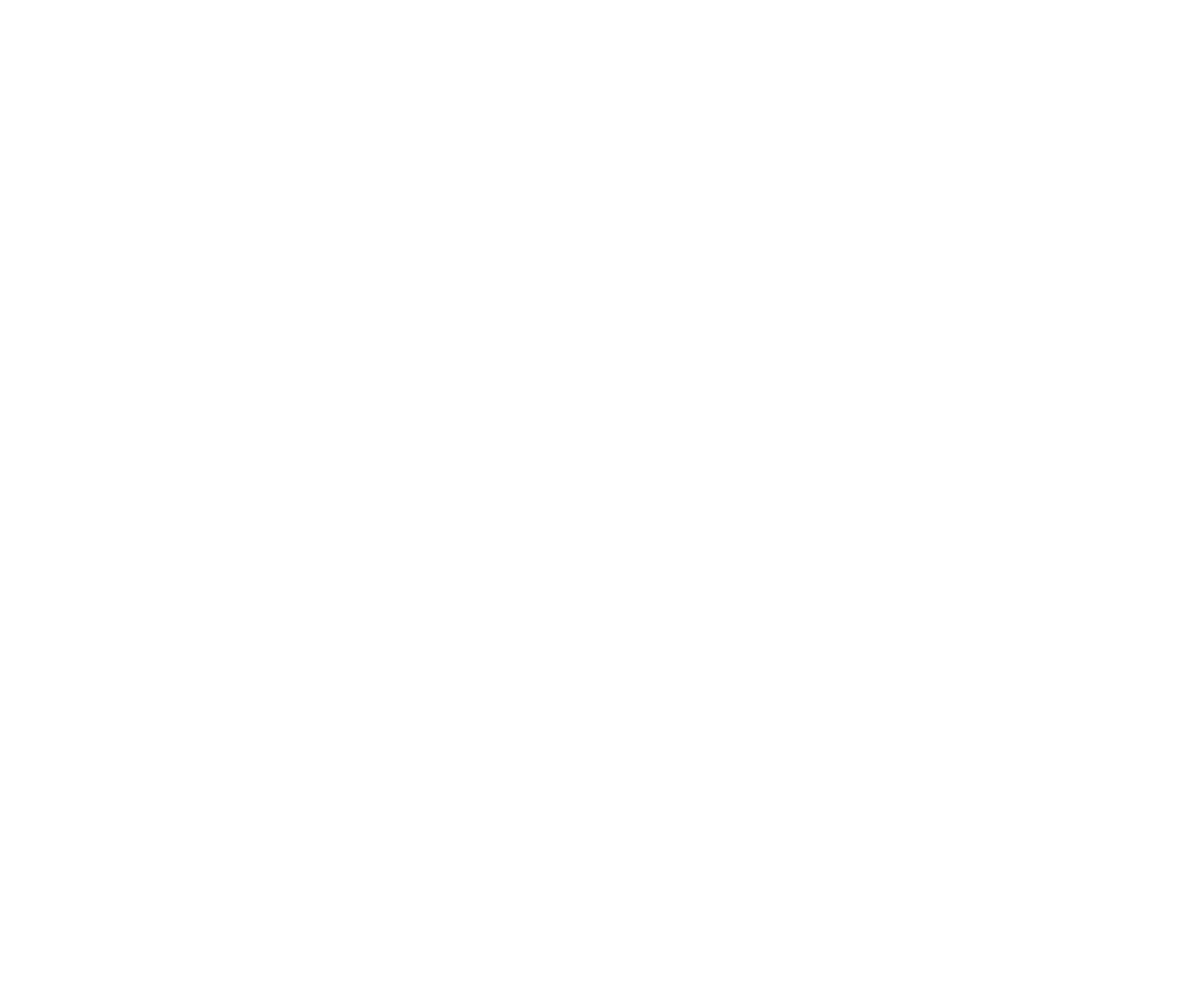
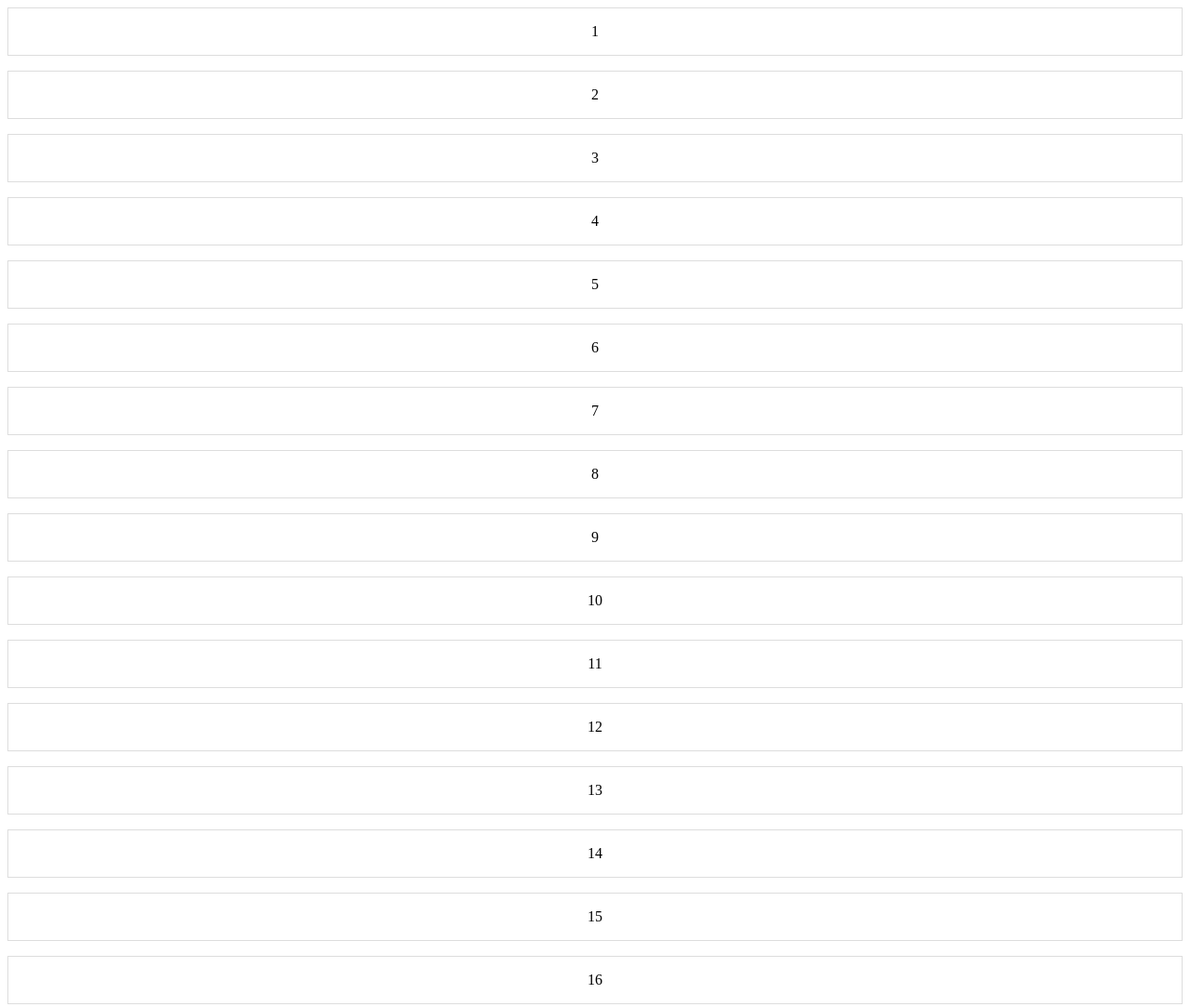
Before and after one commit to JuniorBaez-ux/ETCH-A-SKETCH, a plain HTML site: page index.html in a window 1280 px wide. Shown: the top 1083 px of the page at 93% size. Before the commit the page ends 800 px from the top, so only its background shows below. Drawn offline with Linux system fonts and the light colour scheme.

Commit message:
Implementing the grids for the project.

```diff
--- a/index.html
+++ b/index.html
@@ -4,9 +4,12 @@
     <meta charset="UTF-8">
     <meta http-equiv="X-UA-Compatible" content="IE=edge">
     <meta name="viewport" content="width=device-width, initial-scale=1.0">
-    <title>Document</title>
+    <title>Etch-A-Sketch</title>
+    <link rel="stylesheet" href="./style.css">
+    <script type="text/javascript" src="./logic.js" defer></script>
 </head>
 <body>
-
+    <div id="container">
+    </div>
 </body>
 </html>
--- a/logic.js
+++ b/logic.js
@@ -0,0 +1,14 @@
+const container = document.getElementById("container");
+
+function makeRows(rows, columns){
+    container.style.setProperty("--grid-rows" , rows);
+    container.style.setProperty("--grid,columns", columns);
+
+    for (let j = 0; j < (rows * columns); j++) {
+        let cell = document.createElement("div");
+        cell.innerText = (j + 1);
+        container.appendChild(cell).className = "grid-item"
+    };
+};
+
+makeRows(16,16)
--- a/style.css
+++ b/style.css
@@ -0,0 +1,17 @@
+:root {
+    --grid-cols: 1;
+    --grid-rows: 1;
+  }
+
+#container{
+    display: grid;
+    grid-gap: 1em;
+    grid-template-rows: repeat(var(--grid-rows), 1fr);
+    grid-template-columns: repeat(var(--grid-columns), 1fr);
+}
+
+.grid-item{
+    padding: 1em;
+    border: 1px solid #ddd;
+    text-align: center;
+}
```
